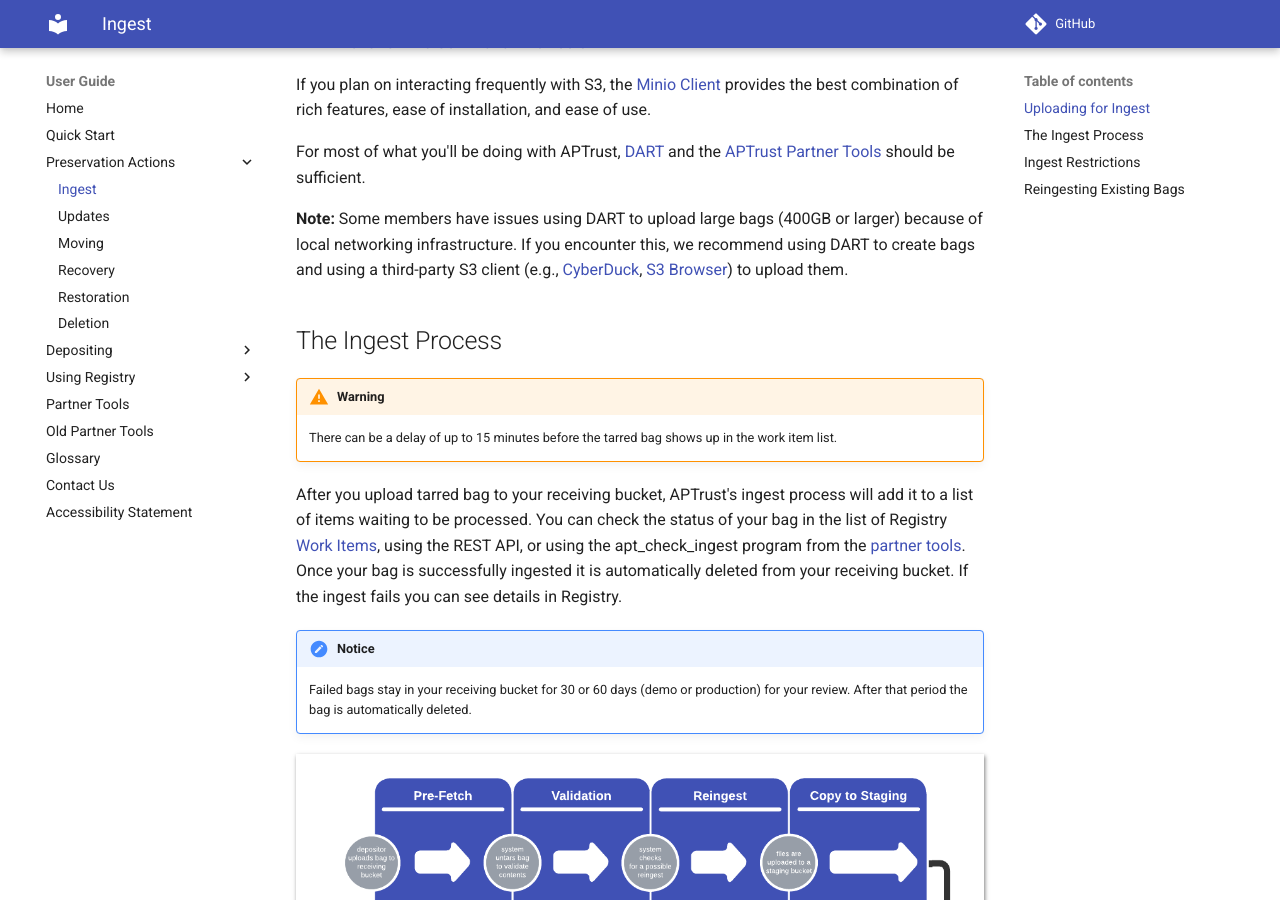
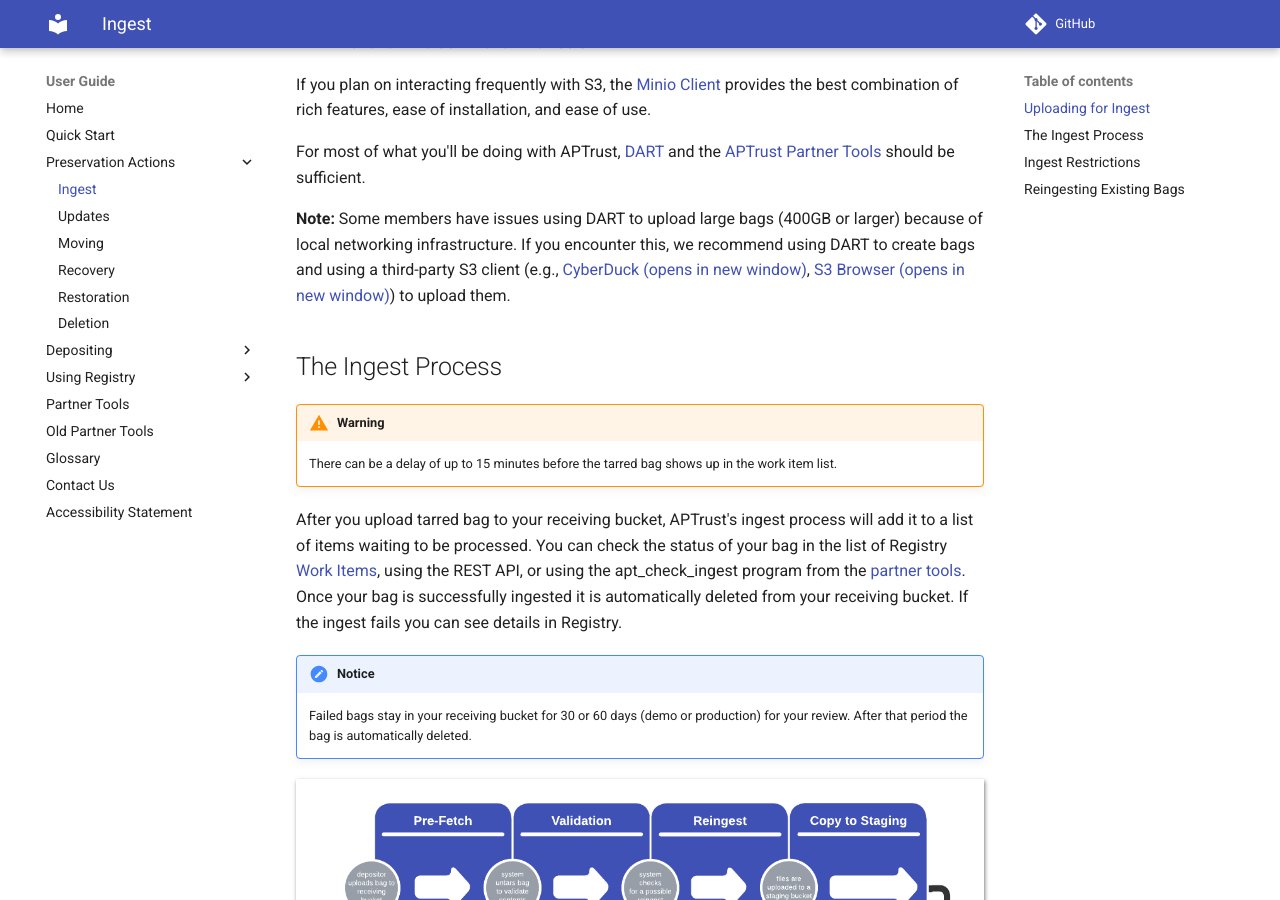
Before and after one commit to APTrust/userguide, an MkDocs documentation site: the page built from docs/preservation/ingest.md, in a window 1280 px wide and 900 px high, scrolled down 697 px. Built offline with MkDocs 1.6.1 and Material for MkDocs 9.7.7, drawn with Linux system fonts in a browser that asks for light colours; comment, search, counter and statistics services are not loaded.

Commit message:
Fix a11y content issue

```diff
--- a/docs/preservation/ingest.md
+++ b/docs/preservation/ingest.md
@@ -20,7 +20,7 @@ If you plan on interacting frequently with S3, the [Minio Client](https://docs.m
 
 For most of what you'll be doing with APTrust, [DART](https://aptrust.github.io/dart-docs/dart2/users/getting_started/) and the [APTrust Partner Tools](../partner_tools.md) should be sufficient.
 
-__Note:__ Some members have issues using DART to upload large bags (400GB or larger) because of local networking infrastructure. If you encounter this, we recommend using DART to create bags and using a third-party S3 client (e.g., [CyberDuck](https://cyberduck.io/){:target="_blank"}, [S3 Browser](https://s3browser.com/){:target="_blank"}) to upload them.
+__Note:__ Some members have issues using DART to upload large bags (400GB or larger) because of local networking infrastructure. If you encounter this, we recommend using DART to create bags and using a third-party S3 client (e.g., [CyberDuck (opens in new window)](https://cyberduck.io/){:target="_blank"}, [S3 Browser (opens in new window)](https://s3browser.com/){:target="_blank"}) to upload them.
 
 ## The Ingest Process
 
```
